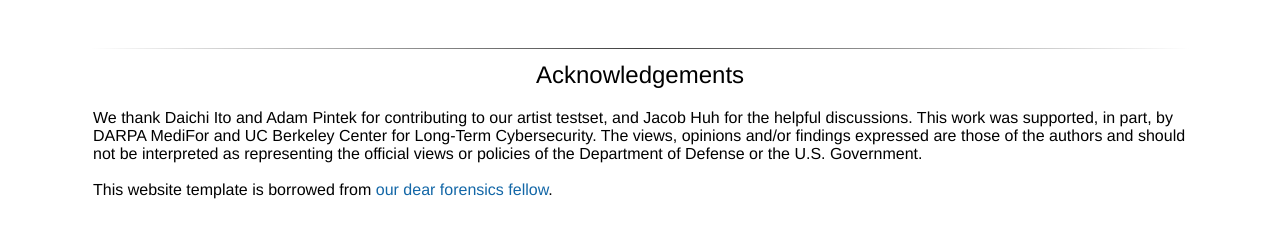
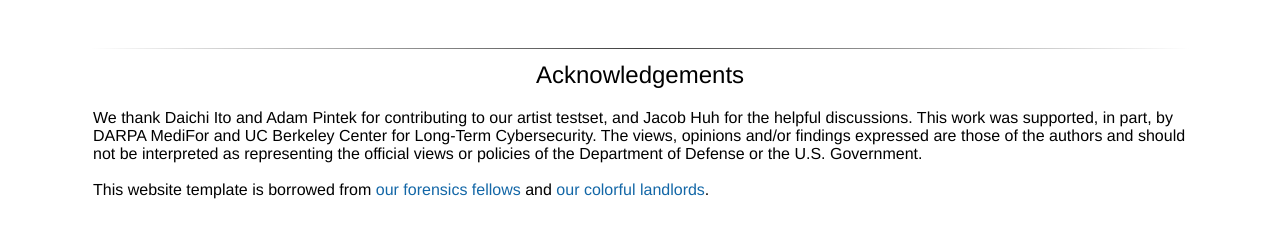
Before and after one commit to PeterWang512/FALdetector, a plain HTML site: page index.html in a window 1280 px wide. Shown: the part 2342-2576 px from the top of the page. Drawn offline with Linux system fonts and the light colour scheme.

Commit message:
update acknowledgements

```diff
--- a/index.html
+++ b/index.html
@@ -310,7 +310,7 @@
           and UC Berkeley Center for Long-Term Cybersecurity. The views, opinions and/or findings expressed are those of the authors and should not be interpreted as representing the official views or policies of the Department of Defense or the U.S. Government.
           <br>
           <br>
-          This website template is borrowed from <a href="https://minyoungg.github.io/selfconsistency/">our dear forensics fellow</a>.
+          This website template is borrowed from <a href="https://minyoungg.github.io/selfconsistency/">our forensics fellows</a> and <a href="https://richzhang.github.io/colorization/">our colorful landlords</a>.
       </left>
     </td>
        </tr>
```
